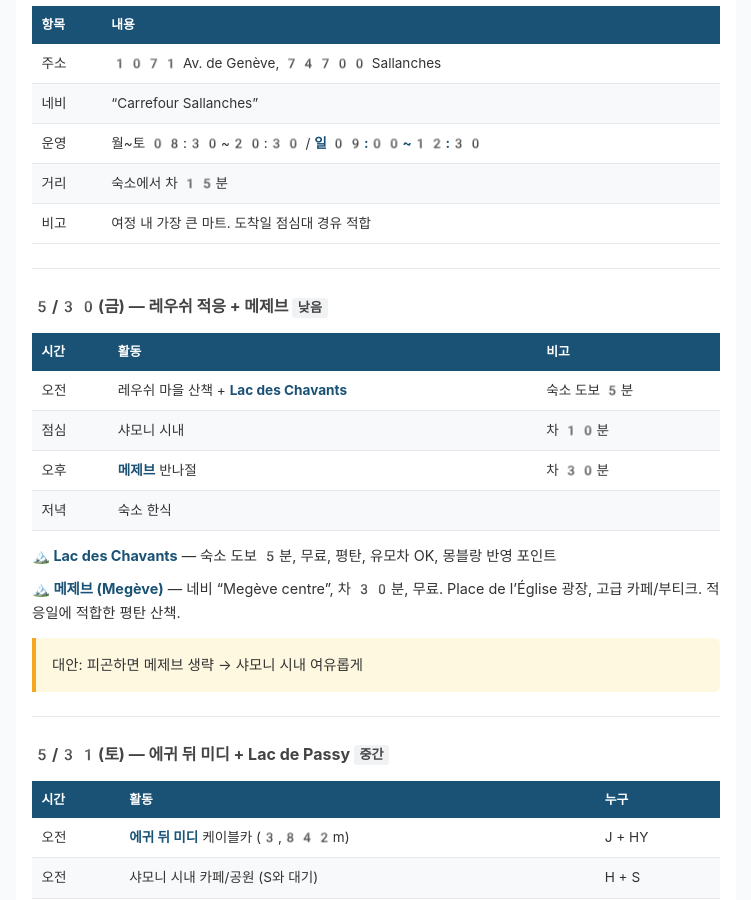
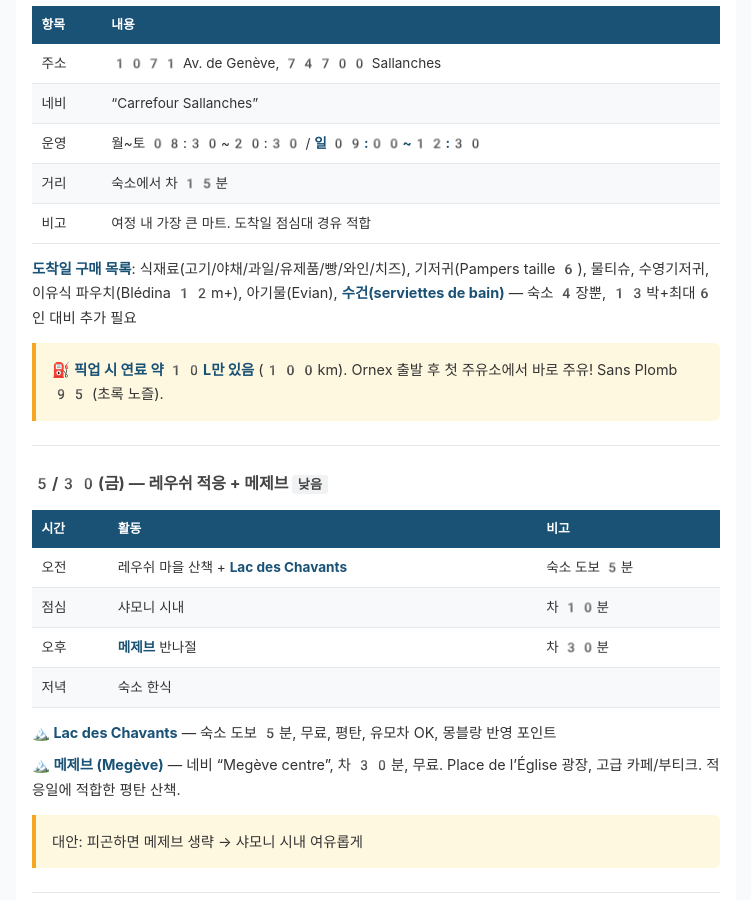
Before and after one commit to hyeokinro/travel-montblanc-2026, a Jekyll site: the page built from docs/itinerary.md, in a window 1280 px wide and 900 px high, scrolled down 786 px. Shown: the whole window, without its empty margins (264-1015 px from the left). Built offline with Jekyll 4.4.1, drawn with Linux system fonts in a browser that asks for light colours; our own code applies the rules of GitHub Pages for plain Markdown files.

Commit message:
Add towels + shopping list to day 1 Carrefour section
- Towels (serviettes de bain): 숙소 4장만, 교체없음, 추가 구매 필요
- Consolidated shopping list on arrival day
- Fuel warning after pickup

```diff
--- a/docs/itinerary.md
+++ b/docs/itinerary.md
@@ -31,6 +31,10 @@ layout: default
 | 운영 | 월~토 08:30~20:30 / **일 09:00~12:30** |
 | 거리 | 숙소에서 차 15분 |
 | 비고 | 여정 내 가장 큰 마트. 도착일 점심대 경유 적합 |
+
+**도착일 구매 목록**: 식재료(고기/야채/과일/유제품/빵/와인/치즈), 기저귀(Pampers taille 6), 물티슈, 수영기저귀, 이유식 파우치(Blédina 12m+), 아기물(Evian), **수건(serviettes de bain)** — 숙소 4장뿐, 13박+최대6인 대비 추가 필요
+
+> ⛽ **픽업 시 연료 약 10L만 있음** (100km). Ornex 출발 후 첫 주유소에서 바로 주유! Sans Plomb 95 (초록 노즐).
 
 ---
 
```
